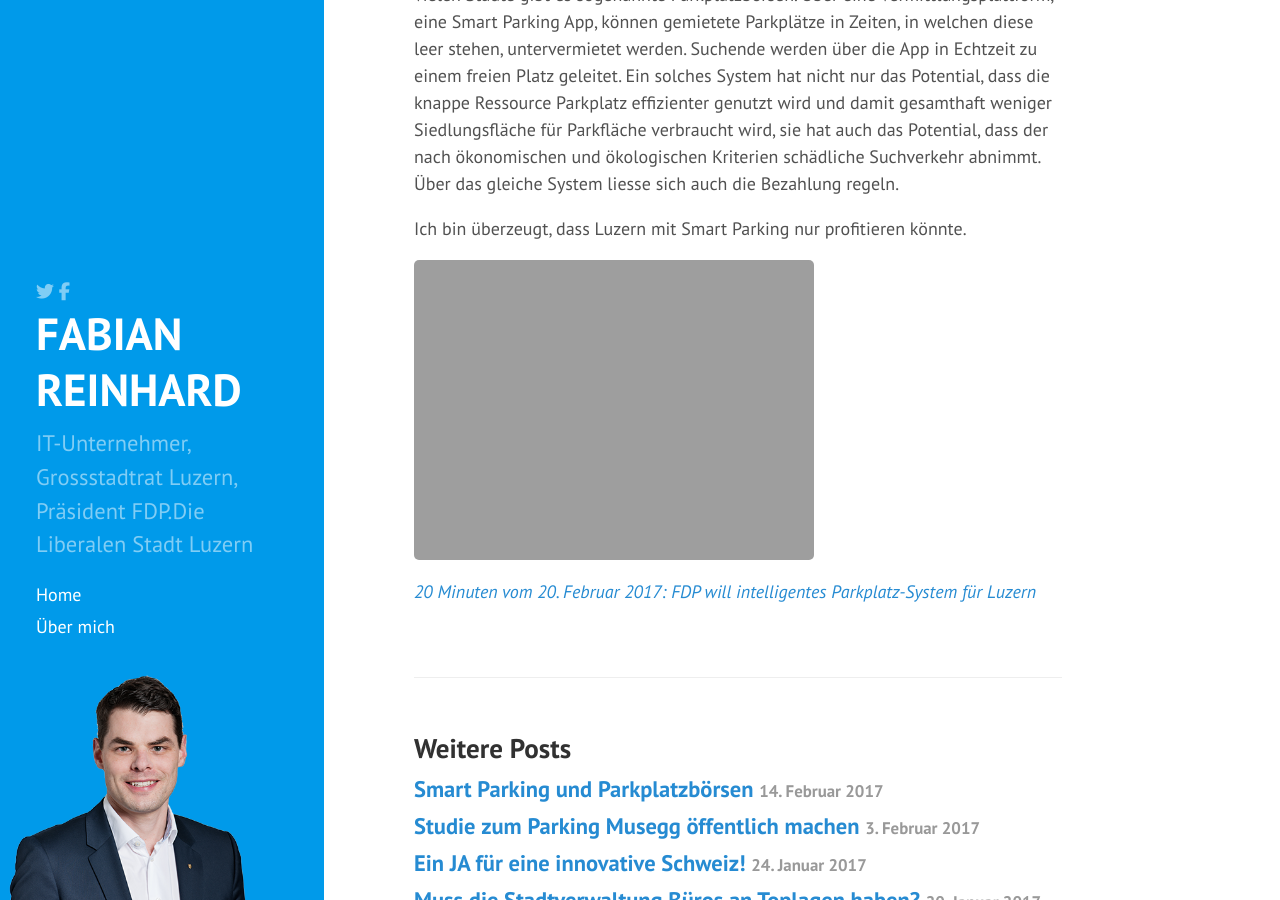
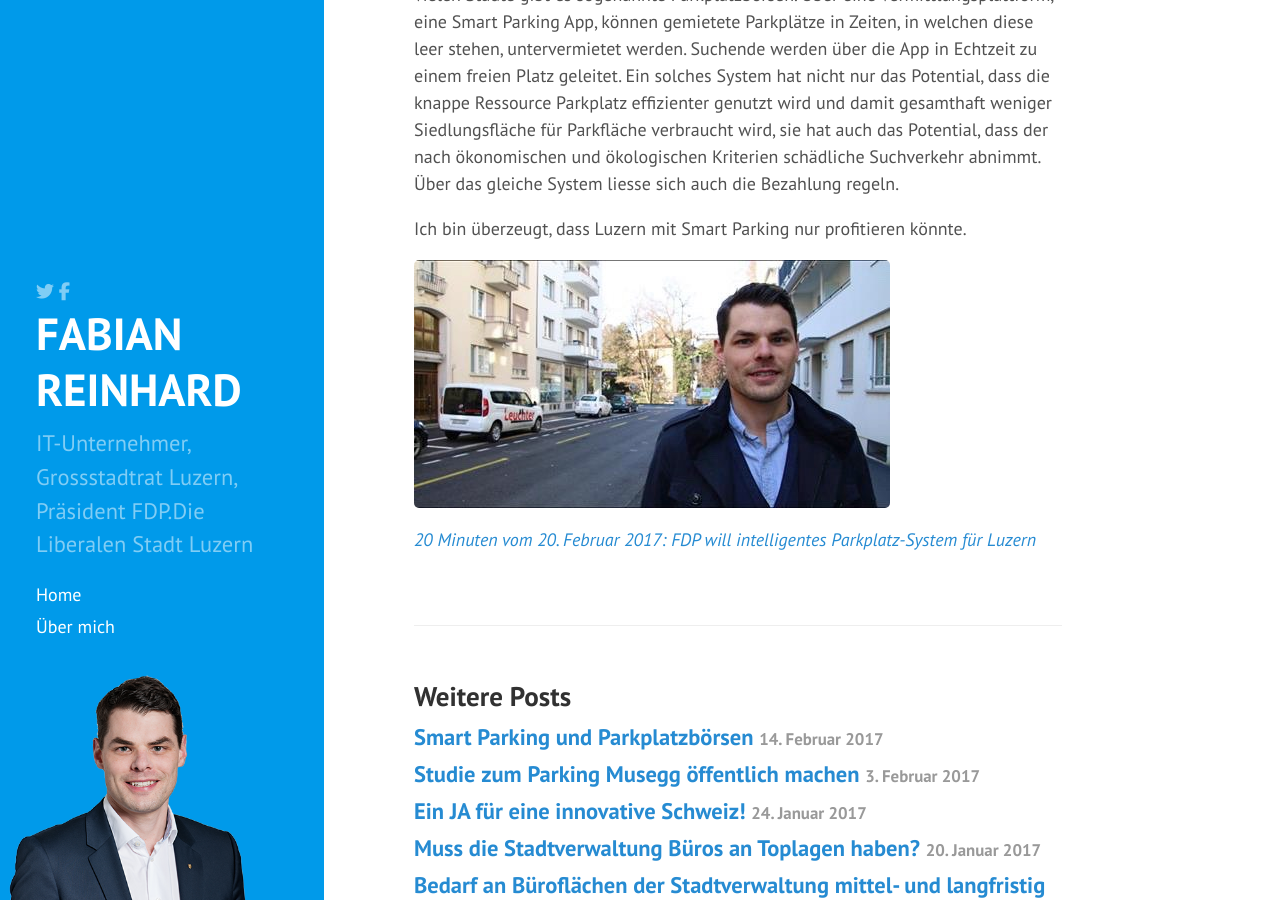
Before and after one commit to freinhard/freinhard.github.io, a Jekyll site: the page built from _posts/2017-02-17-parkplatz-suchverkehr.md, in a window 1280 px wide and 900 px high, scrolled down 694 px. Built offline with Jekyll 4.4.1, drawn with Linux system fonts in a browser that asks for light colours; nearby versions of some CDN libraries; comment, search, counter and statistics services are not loaded.

Commit message:
JPG image

```diff
--- a/_posts/2017-02-17-parkplatz-suchverkehr.md
+++ b/_posts/2017-02-17-parkplatz-suchverkehr.md
@@ -13,5 +13,5 @@ Was liegt näher, als auch dieses Problem mit Hilfe neuer Technologien zu lösen
 
 Ich bin überzeugt, dass Luzern mit Smart Parking nur profitieren könnte.
 
-![Bild 20min Smart Parking]({{ site.url }}/public/assets/20min-smart-parking.png)
+![Bild 20min Smart Parking]({{ site.url }}/public/assets/20min-smart-parking.jpg)
 *[20 Minuten vom 20. Februar 2017: FDP will intelligentes Parkplatz-System für Luzern](http://www.20min.ch/schweiz/zentralschweiz/story/FDP-will-intelligentes-Parkplatz-System-fuer-Luzern-17308799)*
```
